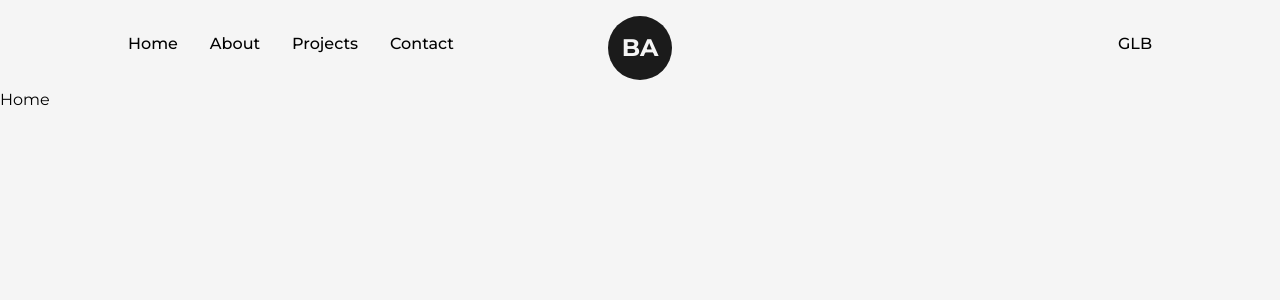
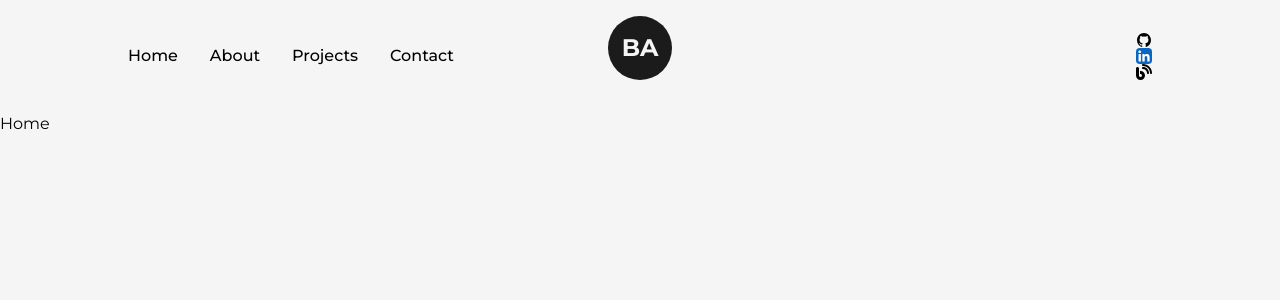
Before and after one commit to baguiar428/portfolio-2.0, a Next.js app: page / in a window 1280 px wide. Shown: the top 300 px of the page. Built offline with nearby package versions, Linux system fonts and the light colour scheme.

Commit message:
Created Icons component to export SVGs to Navbar

```diff
--- a/src/app/components/Icons.js
+++ b/src/app/components/Icons.js
@@ -0,0 +1,55 @@
+import React from "react";
+
+export const GithubIcon = ({ className, ...rest }) => (
+  <svg
+    xmlns="http://www.w3.org/2000/svg"
+    width="1em"
+    height="1em"
+    viewBox="0 0 512 512"
+    className={`${className} w-full h-auto`}
+    {...rest}
+  >
+    <path fill="rgba(255, 255, 255, 0)" d="M0 0h512v512H0z" />
+    <path
+      fill="currentColor"
+      d="M256 32C132.3 32 32 134.9 32 261.7c0 101.5 64.2 187.5 153.2 217.9a17.56 17.56 0 0 0 3.8.4c8.3 0 11.5-6.1 11.5-11.4 0-5.5-.2-19.9-.3-39.1a102.4 102.4 0 0 1-22.6 2.7c-43.1 0-52.9-33.5-52.9-33.5-10.2-26.5-24.9-33.6-24.9-33.6-19.5-13.7-.1-14.1 1.4-14.1h.1c22.5 2 34.3 23.8 34.3 23.8 11.2 19.6 26.2 25.1 39.6 25.1a63 63 0 0 0 25.6-6c2-14.8 7.8-24.9 14.2-30.7-49.7-5.8-102-25.5-102-113.5 0-25.1 8.7-45.6 23-61.6-2.3-5.8-10-29.2 2.2-60.8a18.64 18.64 0 0 1 5-.5c8.1 0 26.4 3.1 56.6 24.1a208.21 208.21 0 0 1 112.2 0c30.2-21 48.5-24.1 56.6-24.1a18.64 18.64 0 0 1 5 .5c12.2 31.6 4.5 55 2.2 60.8 14.3 16.1 23 36.6 23 61.6 0 88.2-52.4 107.6-102.3 113.3 8 7.1 15.2 21.1 15.2 42.5 0 30.7-.3 55.5-.3 63 0 5.4 3.1 11.5 11.4 11.5a19.35 19.35 0 0 0 4-.4C415.9 449.2 480 363.1 480 261.7 480 134.9 379.7 32 256 32Z"
+    />
+  </svg>
+);
+
+export const LinkedInIcon = ({ className, ...rest }) => (
+  <svg
+    xmlns="http://www.w3.org/2000/svg"
+    width="1em"
+    height="1em"
+    viewBox="0 0 256 256"
+    className={`${className} w-full h-auto`}
+    {...rest}
+  >
+    <path fill="rgba(255, 255, 255, 0)" d="M0 0h256v256H0z" />
+    <g fill="none">
+      <rect width={256} height={256} fill="#fff" rx={60} />
+      <rect width={256} height={256} fill="#0A66C2" rx={60} />
+      <path
+        fill="#fff"
+        d="M184.715 217.685h29.27a4 4 0 0 0 4-3.999l.015-61.842c0-32.323-6.965-57.168-44.738-57.168-14.359-.534-27.9 6.868-35.207 19.228a.32.32 0 0 1-.595-.161V101.66a4 4 0 0 0-4-4h-27.777a4 4 0 0 0-4 4v112.02a4 4 0 0 0 4 4h29.268a4 4 0 0 0 4-4v-55.373c0-15.657 2.97-30.82 22.381-30.82 19.135 0 19.383 17.916 19.383 31.834v54.364a4 4 0 0 0 4 4ZM38 59.627c0 11.865 9.767 21.627 21.632 21.627 11.862-.001 21.623-9.769 21.623-21.631C81.253 47.761 71.491 38 59.628 38 47.762 38 38 47.763 38 59.627Zm6.959 158.058h29.307a4 4 0 0 0 4-4V101.66a4 4 0 0 0-4-4H44.959a4 4 0 0 0-4 4v112.025a4 4 0 0 0 4 4Z"
+      />
+    </g>
+  </svg>
+);
+
+export const BlogIcon = ({ className, ...rest }) => (
+    <svg
+     xmlns="http://www.w3.org/2000/svg"
+     width="1em"
+     height="1em"
+     viewBox="0 0 512 512"
+     className={`${className} w-full h-auto`}
+     {...rest}
+     >
+      <path
+        fill="currentColor"
+        d="M192 32c0 17.7 14.3 32 32 32 123.7 0 224 100.3 224 224 0 17.7 14.3 32 32 32s32-14.3 32-32C512 128.9 383.1 0 224 0c-17.7 0-32 14.3-32 32zm0 96c0 17.7 14.3 32 32 32 70.7 0 128 57.3 128 128 0 17.7 14.3 32 32 32s32-14.3 32-32c0-106-86-192-192-192-17.7 0-32 14.3-32 32zm-96 16c0-26.5-21.5-48-48-48S0 117.5 0 144v224c0 79.5 64.5 144 144 144s144-64.5 144-144-64.5-144-144-144h-16v96h16c26.5 0 48 21.5 48 48s-21.5 48-48 48-48-21.5-48-48V144z"
+      />
+    </svg>
+  )
--- a/src/app/components/NavBar.js
+++ b/src/app/components/NavBar.js
@@ -1,8 +1,9 @@
 "use client";
 import React from "react";
 import Link from "next/link";
-import {useRouter} from "next/navigation"
+//import {useRouter} from "next/navigation"
 import Logo from "./Logo";
+import {GithubIcon, LinkedInIcon, BlogIcon} from "./Icons"
 
 const CustomLink = ({ href, title, className = "" }) => {
 
@@ -39,13 +40,13 @@
 
       <nav>
         <Link href="https://github.com/baguiar428" target="_blank">
-          G
+          <GithubIcon/>
         </Link>
         <Link href="https://www.linkedin.com/in/aguiarbruno/" target="_blank">
-          L
+          <LinkedInIcon/>
         </Link>
         <Link href="https://baguiar428.github.io/" target="_blank">
-          B
+          <BlogIcon/>
         </Link>
       </nav>
 
```
